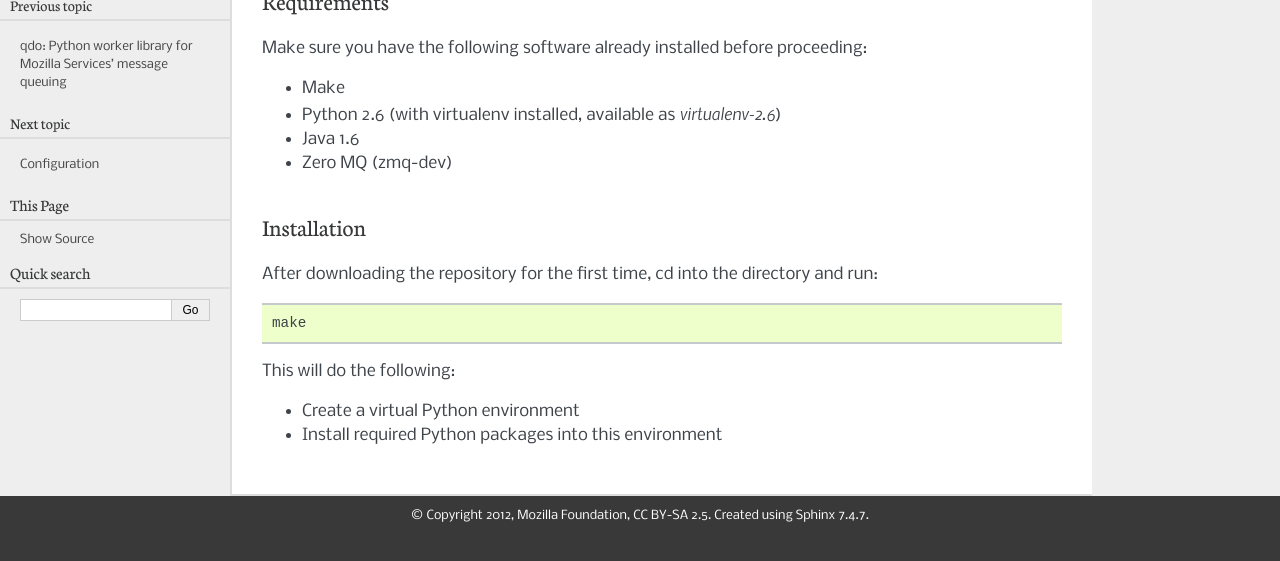
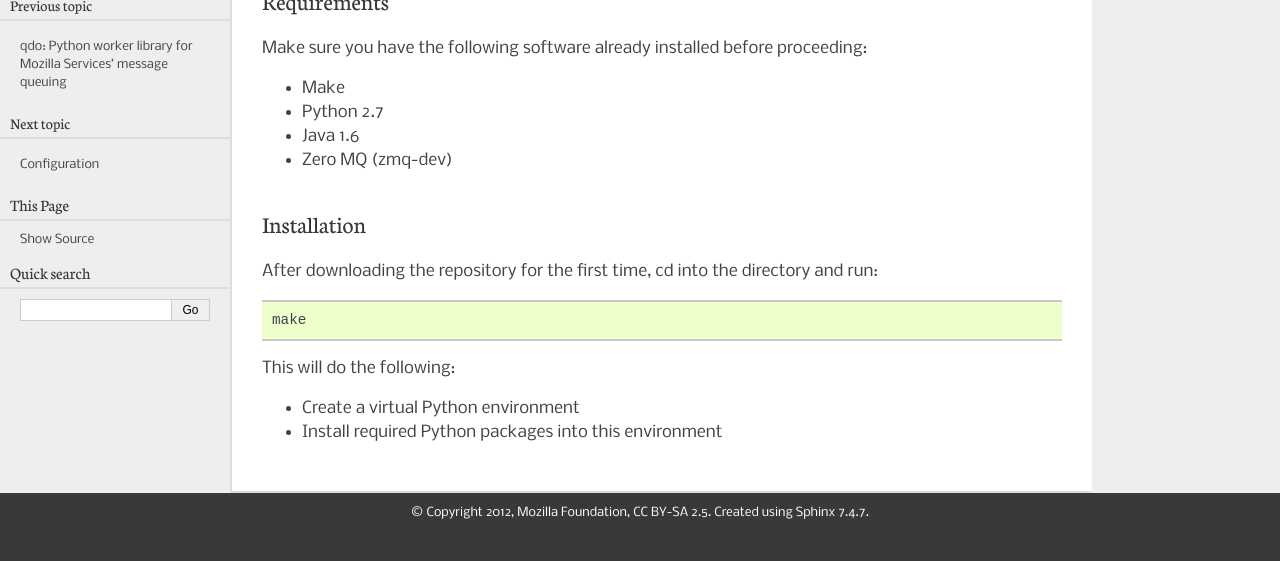
Before and after one commit to mozilla-services/qdo, a Sphinx documentation site: the page built from docs/install.rst, in a window 1280 px wide, cut to the strip 153-714 px from the top of the page. Built offline with Sphinx 7.4.7, drawn with Linux system fonts in a browser that asks for light colours.

Commit message:
update install docs we use `sw/virtualenv.py` instead of relying on a globally available one

```diff
--- a/docs/install.rst
+++ b/docs/install.rst
@@ -9,7 +9,7 @@ Make sure you have the following software already installed before
 proceeding:
 
 - Make
-- Python 2.6 (with virtualenv installed, available as `virtualenv-2.6`)
+- Python 2.7
 - Java 1.6
 - Zero MQ (zmq-dev)
 
```
